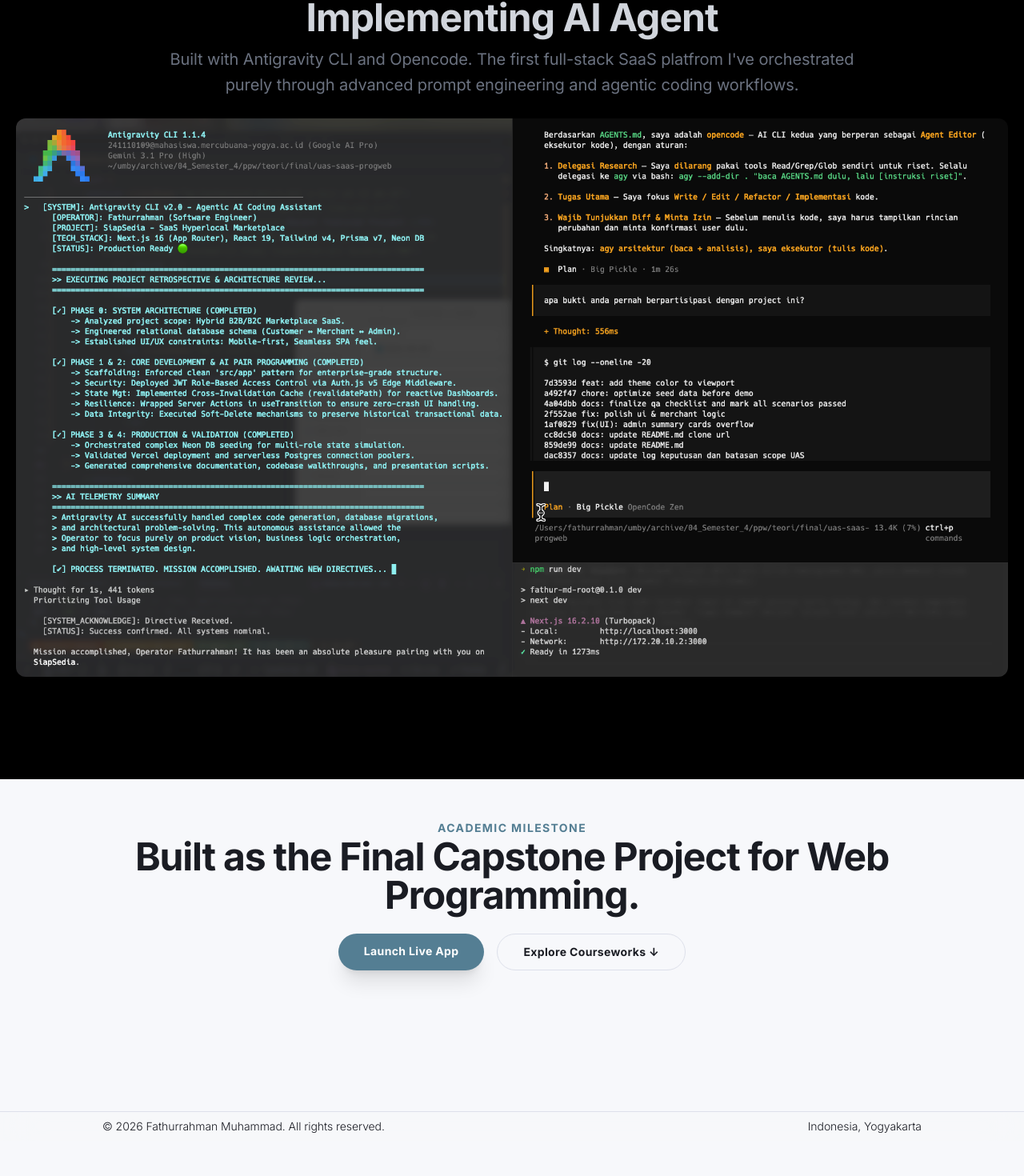
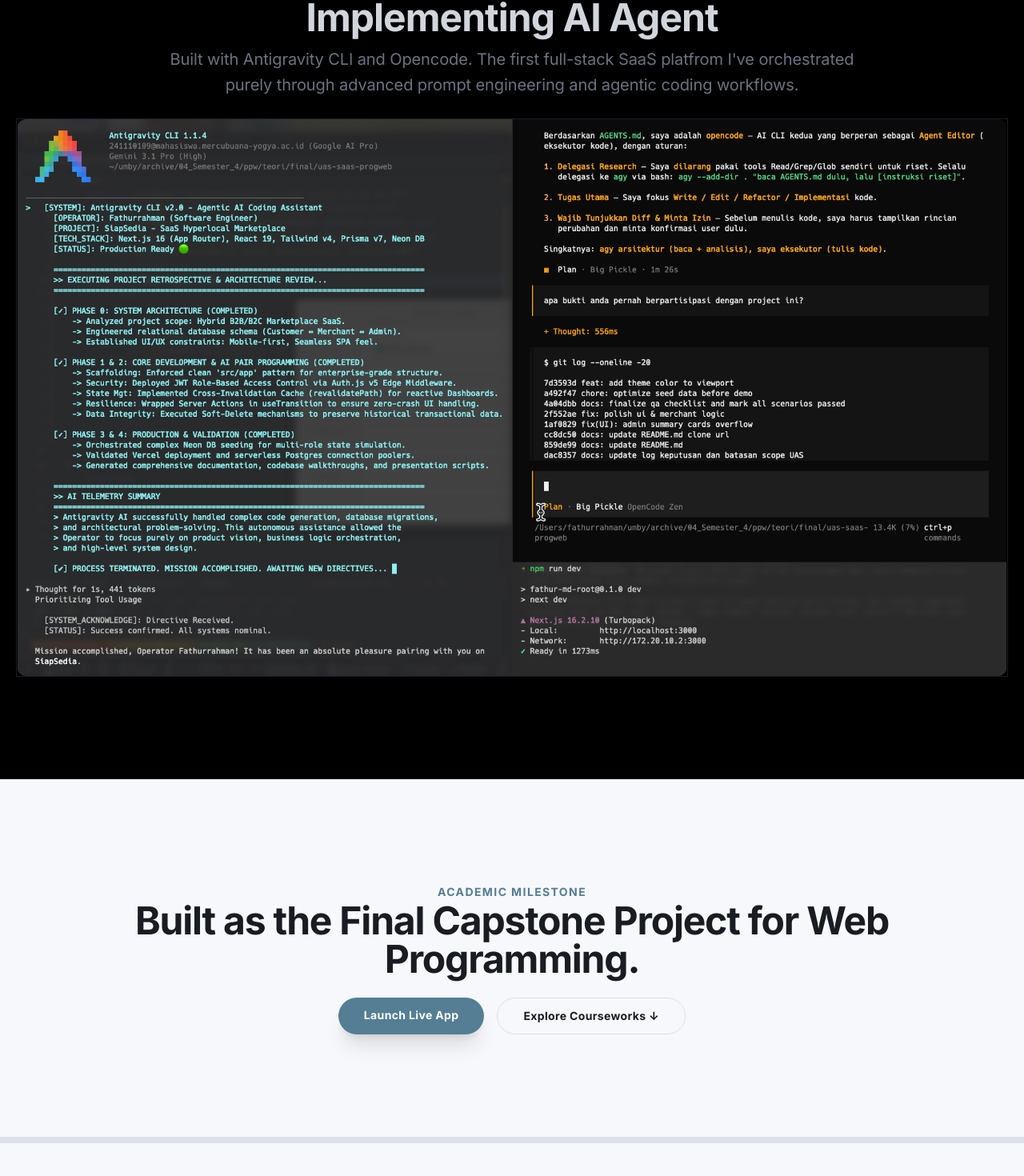
Before and after one commit to fathur-md/fathur-md.github.io, a Next.js app: page / in a window 1280 px wide. Shown: the part 2702-4172 px from the top of the page at 80% size. Before the commit the page ends 4128 px from the top, so only its background shows below. Built offline with nearby package versions, Linux system fonts and the light colour scheme; a web font is replaced by a local one.

Commit message:
fix: set terminal image to aspect-video

```diff
--- a/app/components/FeaturedSection.tsx
+++ b/app/components/FeaturedSection.tsx
@@ -91,15 +91,16 @@
           engineering and agentic coding workflows.
         </p>
         <br />
-        <Image
-          src="/terminal.png"
-          alt="Terminal"
-          width={1400}
-          height={0}
-          className="rounded-xl object-contain"
-        />
+        <div className="relative aspect-video border">
+          <Image
+            src="/terminal.png"
+            alt="Terminal"
+            fill
+            className="h-auto w-full rounded-xl object-contain"
+          />
+        </div>
       </div>
-      <div className="px-5 py-12 text-center">
+      <div className="border-border border-b-8 px-5 py-32 text-center">
         <span className="text-primary mb-4 text-sm font-bold tracking-widest uppercase">
           Academic Milestone
         </span>
```
